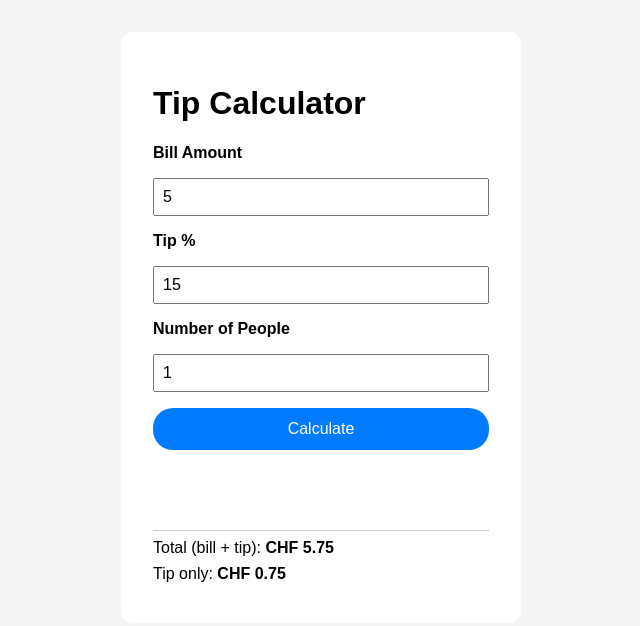
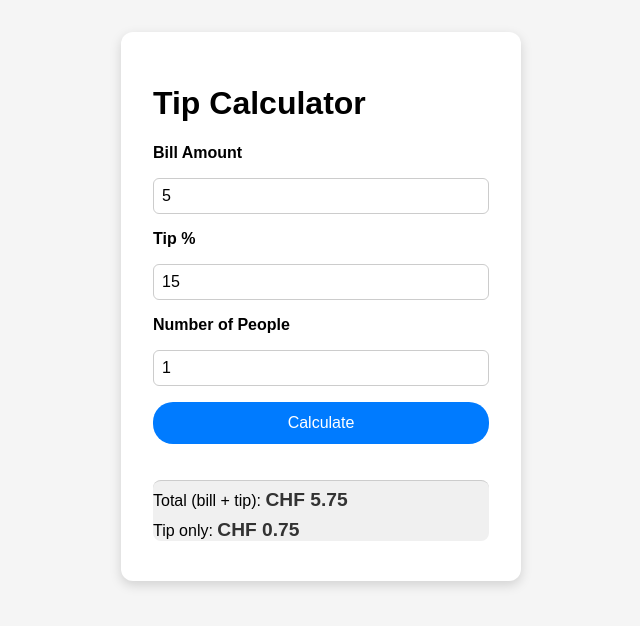
Before and after one commit to gavthedev/learning-diary, a plain HTML site: page tip-calc/index.html in a window 1280 px wide. Both pictures are taken after typing "5" into the empty fields and a click on the button "Calculate". Shown: the whole page, without its empty margins (319-959 px from the left). Drawn offline with Linux system fonts and the light colour scheme.

Commit message:
Update style.css
Polished messages
Removed junk

```diff
--- a/tip-calc/style.css
+++ b/tip-calc/style.css
@@ -12,18 +12,19 @@ body {
 }
 
 main {
-    background: white;
+  background: #fff;
   padding: 2rem;
   border-radius: 12px;
   max-width: 400px;
   width: 100%;
-    box-shadow: 0 0 10px rgba(rgb(120, 54, 54), rgb(10, 192, 10), blue, alpha);
+  box-shadow: 0 4px 12px rgba(0, 0, 0, 0.15);
 }
 
 form {
   display: flex;
   flex-direction: column;
   gap: 1rem;
+  margin-bottom: 0;
 }
 
 label {
@@ -33,11 +34,19 @@ label {
 input {
   padding: 0.5rem;
   font-size: 1rem;
+  border-radius: 6px;
+  border: 1px solid #ccc;
 }
 
-button[type="submit"]{
+input:focus-visible,
+button:focus-visible {
+  outline: 3px solid #0056b3;
+  outline-offset: 2px;
+}
+
+button[type="submit"] {
   background: #007bff;
-    color: white;
+  color: #fff;
   border: none;
   padding: 0.75rem;
   font-size: 1rem;
@@ -46,22 +55,57 @@ button[type="submit"]{
   transition: background 0.2s ease;
 }
 
-button[type="submit"]:hover{
+button[type="submit"]:hover {
   background: #0056b3;
 }
 
 #results {
-    margin-top: 2rem;
-    padding-top: 0rem;
+  margin-top: 0;
+  padding-top: 0;
   border-top: 1px solid #ccc;
+  background: #f0f0f0;
+  border-radius: 8px;
+  opacity: 0;
+  pointer-events: none;
+  transform: translateY(10px);
+  transition: opacity 0.3s ease, transform 0.3s ease;
+}
+
+#results.show {
+  opacity: 1;
+  transform: translateY(0);
+  pointer-events: auto;
+}
+
+.hidden {
+  opacity: 0;
+  pointer-events: none;
+  transform: translateY(10px);
+}
+
+#results strong {
+  font-size: 1.2rem;
+  color: #333;
 }
 
 #results p {
-    margin:  0.5rem 0;
+  margin: 0.5rem 0;
 }
 
-@media (max-width: 480px){
+.error {
+  color: #b00020;
+  margin-top: 0.25rem;
+  min-height: 0;
+}
+
+@media (max-width: 480px) {
   main {
     padding: 1rem;
   }
 }
+
+@media (prefers-reduced-motion: reduce) {
+  * {
+    transition: none !important;
+  }
+}
```
Lines whose indentation alone changed are shown as unchanged.
